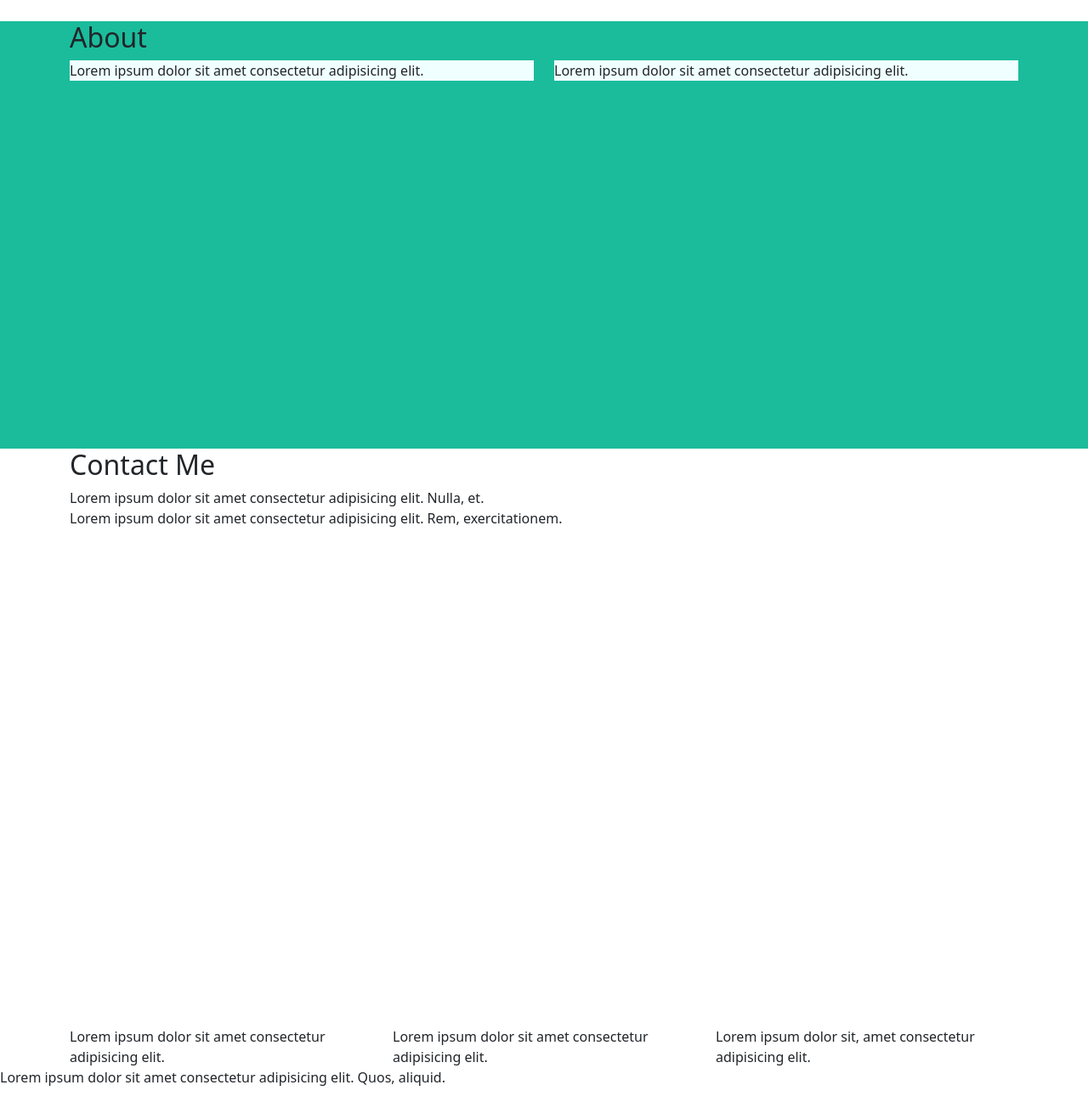
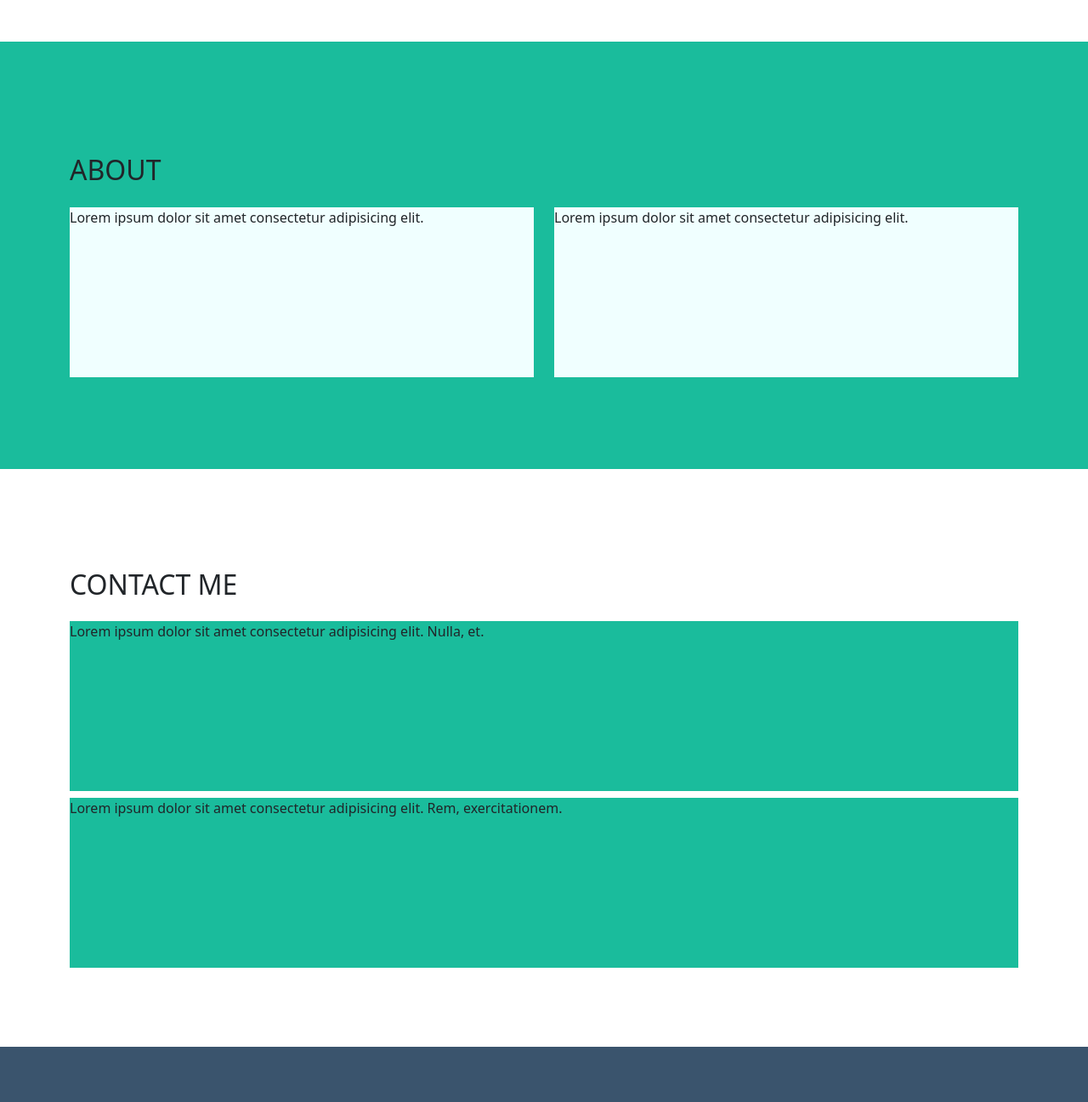
Before and after one commit to N1kola0s/html-css-bootstrap-freelancer, a plain HTML site: page index.html in a window 1280 px wide. Shown: the part 1500-2797 px from the top of the page at 85% size. Drawn offline with nearby package versions, Linux system fonts and the light colour scheme.

Commit message:
add structure html with bootstrap

```diff
--- a/assets/css/style.css
+++ b/assets/css/style.css
@@ -1,18 +1,23 @@
 /* Variables */
 
+:root {
+    --color-header-hr-star-footer-bottom: #2C3E50;
+    --color-bg-light-green: #1ABC9C;
+    --color-title-no-bg: #333333;
+    --color-bg-footer-top: #3A546D;
+    --color-border-bottom: #CCCCCC;
+}
 
 
 /* debug */
 
-
-
 .debug nav{
-    background-color:#2C3E50;
+    background-color:var(--color-header-hr-star-footer-bottom);
     height: 88px;
 }
 
 .debug .hero{
-    background-color:#1ABC9C;
+    background-color: var(--color-bg-light-green);
     height: 592px;
 }
 
@@ -21,19 +26,45 @@
 }
 
 .debug .about{
-    background-color:#1ABC9C;
+    background-color: var(--color-bg-light-green);
     height:503px;
+}
+
+.debug .about_text{
+    background-color: var(--color-border-bottom);
+    height:200px;
 }
 
 .debug .contact{
     height: 680px;
 }
 
+.debug .contact_top, .debug .contact_bottom{
+    background-color: var(--color-bg-light-green);
+    height:200px;
+}
+
 .debug .card{
     background-color: aqua;
-    height:260px;
+    height:100px;
 }
 
 .debug .about_text{
     background-color: azure;
 }
+
+.debug .footer_top{
+    background-color: #3A546D;
+    height: 228px;
+
+}
+
+.debug .location_info, .debug .web_info, .debug .freelancer_info {
+    background-color: antiquewhite;
+    height:50px;
+}
+
+.debug .footer_bottom{
+    background-color: var(--color-header-hr-star-footer-bottom) ;
+    height:114px;
+}
--- a/index.html
+++ b/index.html
@@ -17,10 +17,10 @@
 
     <header id="site_header">
 
-        <nav class="">
+        <nav class="menu d-flex justify-content-center align-items-center">
 
             <div class="container">
-                <div class="row">
+                <div class="row align-items-center text-white">
                     <div class="col">
                         Lorem ipsum dolor sit amet consectetur, adipisicing elit. Ex, magnam.
 
@@ -58,7 +58,7 @@
 
             <div class="container">
 
-                <h2>Portfolio</h2>
+                <h2 class="my-4" >PORTFOLIO</h2>
                 <div class="row gx-4 gy-4">
                     <div class="col-12 col-md-6 col-lg-4 ">
                         <div class="card">
@@ -109,12 +109,12 @@
         </section>
         <!-- /.portfolio -->
 
-        <section class="about">
+        <section class="about d-flex justify-content-center align-items-center">
             <div class="container">
 
-                <h2>About</h2>
+                <h2 class="my-4">ABOUT</h2>
 
-                <div class="row">
+                <div class="row gy-4">
                     <div class="col-12 col-md-6">
                         <div class="about_text">
                             Lorem ipsum dolor sit amet consectetur adipisicing elit.
@@ -136,18 +136,17 @@
         </section>
         <!-- /.about -->
 
-        <section class="contact">
+        <section class="contact d-flex justify-content-center align-items-center">
             <div class="container">
-        <h2>Contact Me</h2>
+                <h2 class="my-4" >CONTACT ME</h2>
 
-        <div class="row ">
+                <div class="row gy-2">
                     <div class="col-12">
                         <div class="contact_top">
                             Lorem ipsum dolor sit amet consectetur adipisicing elit. Nulla, et.
 
                         </div>
                         <!-- /.contact_top -->
-
 
                     </div>
 
@@ -170,35 +169,51 @@
 
     <footer id="site_footer">
 
-        <div class="footer_top">
+        <div class="footer_top d-flex justify-content-center align-items-center">
 
             <div class="container">
-                <div class="row">
+                <div class="row pt-4 gy-2">
 
                     <div class="col-12 col-md-4">
+                        <div class="location_info">
                             Lorem ipsum dolor sit amet consectetur adipisicing elit.
+
+                        </div>
+                        <!-- /.location_info -->
+
 
                     </div>
 
                     <div class="col-12 col-md-4">
+                        <div class="web_info">
                             Lorem ipsum dolor sit amet consectetur adipisicing elit.
+
+                        </div>
+                        <!-- /.web_info -->
+
 
                     </div>
 
                     <div class="col-12 col-md-4">
+                        <div class="freelancer_info">
                             Lorem ipsum dolor sit, amet consectetur adipisicing elit.
+
+                        </div>
+                        <!-- /.freelancer_info -->
 
                     </div>
 
                 </div>
+                <!-- /.row -->
 
             </div>
+            <!-- /.container -->
 
 
         </div>
         <!-- /.footer_top -->
 
-        <div class="footer_bottom">
+        <div class="footer_bottom d-flex justify-content-center align-items-center text-white">
             Lorem ipsum dolor sit amet consectetur adipisicing elit. Quos, aliquid.
 
         </div>
```
Lines whose indentation alone changed are shown as unchanged.
